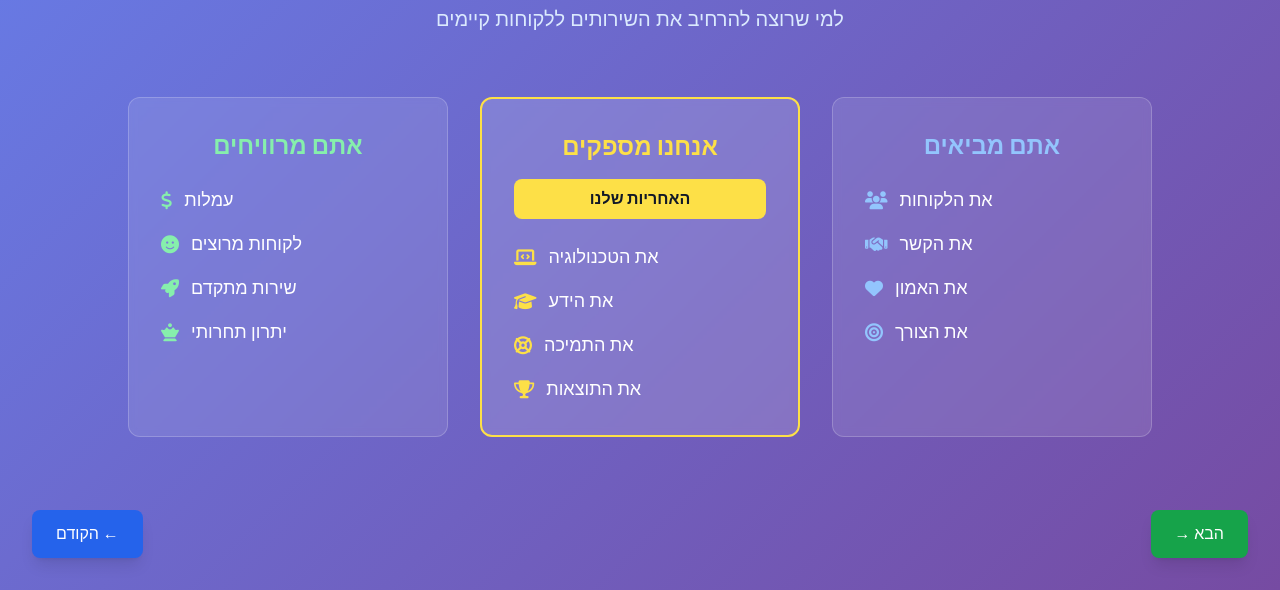
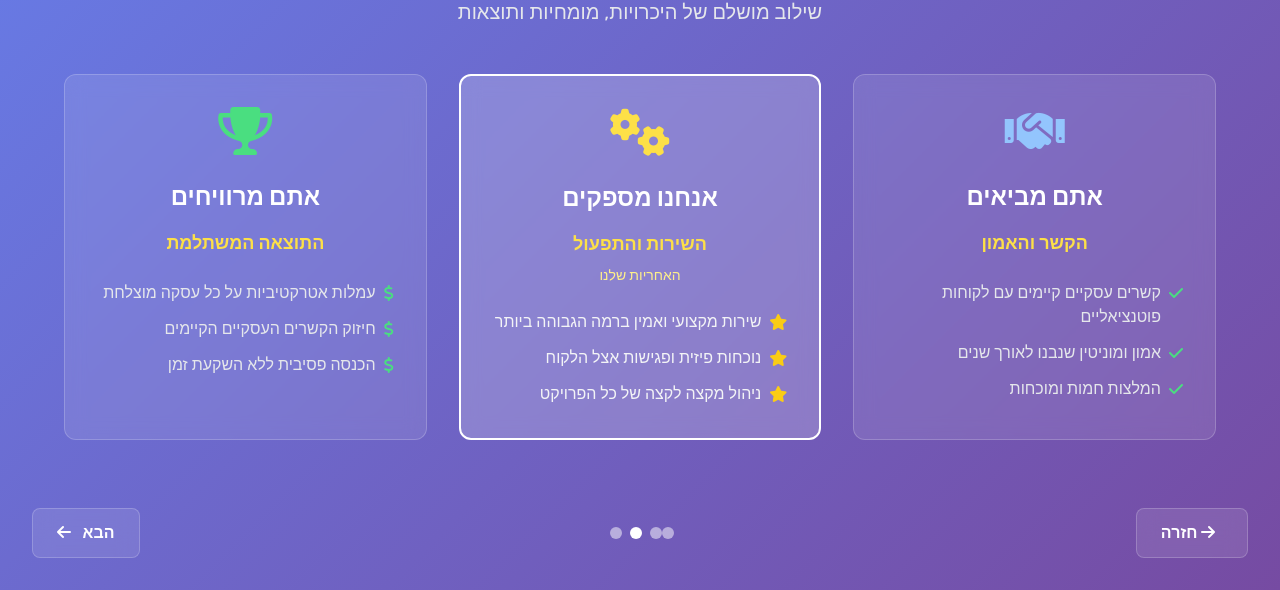
Before and after one commit to nitzanFinAI/FinAI-Partnership, a plain HTML site: page slide3.html in a window 1280 px wide. Shown: the part 210-800 px from the top of the page. Drawn offline with nearby package versions, Linux system fonts and the light colour scheme.

Commit message:
slide3.html

```diff
--- a/slide3.html
+++ b/slide3.html
@@ -3,134 +3,126 @@
 <head>
     <meta charset="UTF-8">
     <meta name="viewport" content="width=device-width, initial-scale=1.0">
-    <title>FinAI - שותפות עסקית</title>
+    <title>FinAI - מודל השותפות</title>
+    <link href="https://fonts.googleapis.com/css2?family=Rubik:wght@300;400;500;600;700;800&display=swap" rel="stylesheet">
+    <link href="https://cdnjs.cloudflare.com/ajax/libs/font-awesome/6.0.0/css/all.min.css" rel="stylesheet">
     <script src="https://cdn.tailwindcss.com"></script>
-    <link href="https://fonts.googleapis.com/css2?family=Rubik:wght@300;400;500;600;700&display=swap" rel="stylesheet">
-    <link rel="stylesheet" href="https://cdnjs.cloudflare.com/ajax/libs/font-awesome/6.4.0/css/all.min.css">
-    <script>
-        tailwind.config = {
-            theme: {
-                extend: {
-                    fontFamily: {
-                        'rubik': ['Rubik', 'sans-serif'],
-                    }
-                }
-            }
-        }
-    </script>
     <style>
         body { font-family: 'Rubik', sans-serif; }
         .gradient-bg { background: linear-gradient(135deg, #667eea 0%, #764ba2 100%); }
-        .slide-enter { animation: slideIn 0.5s ease-out; }
-        @keyframes slideIn {
-            from { opacity: 0; transform: translateY(30px); }
-            to { opacity: 1; transform: translateY(0); }
-        }
+        .glass { background: rgba(255, 255, 255, 0.1); backdrop-filter: blur(10px); border: 1px solid rgba(255, 255, 255, 0.2); }
+        .highlight-col { background: rgba(255, 255, 255, 0.2); }
     </style>
 </head>
-<body class="gradient-bg min-h-screen text-white">
-    <!-- FinAI Logo -->
-    <div class="absolute top-8 right-8 z-10">
-        <div class="bg-white/20 backdrop-blur-sm rounded-lg px-4 py-2">
-            <span class="text-2xl font-bold text-white">FinAI</span>
-        </div>
-    </div>
+<body class="gradient-bg min-h-screen flex flex-col">
+    <!-- Header עם לוגו -->
+    <header class="text-center py-6">
+        <img src="https://via.placeholder.com/150x60/ffffff/000000?text=FinAI" alt="FinAI Logo" class="mx-auto rounded-lg">
+    </header>
 
+    <!-- תוכן ראשי -->
+    <main class="flex-1 flex flex-col items-center justify-center px-8">
+        <h1 class="text-5xl font-bold text-white mb-4 text-center">
+            מודל השותפות שלנו
+        </h1>
+        <p class="text-xl text-gray-200 mb-12 text-center">
+            שילוב מושלם של היכרויות, מומחיות ותוצאות
+        </p>
 
-<div class="container mx-auto px-8 py-16 h-screen flex flex-col justify-center">
-    <div class="text-center slide-enter">
-        <h1 class="text-4xl font-bold mb-4 leading-tight">
-            מודל השותפות
-        </h1>
-        <h2 class="text-xl font-light mb-16 text-blue-100">
-            למי שרוצה להרחיב את השירותים ללקוחות קיימים
-        </h2>
+        <!-- שלושה עמודות -->
+        <div class="grid grid-cols-1 md:grid-cols-3 gap-8 max-w-6xl w-full">
 
-        <div class="grid grid-cols-1 md:grid-cols-3 gap-8 max-w-5xl mx-auto">
-            <!-- Column 1: אתם מביאים -->
-            <div class="bg-white/10 backdrop-blur-sm rounded-xl p-8 border border-white/20 hover:bg-white/20 transition-all duration-300">
-                <h3 class="text-2xl font-bold mb-6 text-blue-300">אתם מביאים</h3>
-                <ul class="space-y-4 text-right">
-                    <li class="flex items-center justify-end text-lg">
-                        <span class="ml-3">את הלקוחות</span>
-                        <i class="fas fa-users text-blue-300"></i>
+            <!-- עמודה ימינה: אתם מביאים -->
+            <div class="glass rounded-xl p-8 text-center">
+                <div class="text-blue-300 text-5xl mb-6">
+                    <i class="fas fa-handshake"></i>
+                </div>
+                <h2 class="text-2xl font-bold text-white mb-4">אתם מביאים</h2>
+                <h3 class="text-lg font-semibold text-yellow-300 mb-6">הקשר והאמון</h3>
+                <ul class="text-right space-y-3">
+                    <li class="text-gray-200 flex items-start">
+                        <i class="fas fa-check text-green-400 ml-2 mt-1"></i>
+                        <span>קשרים עסקיים קיימים עם לקוחות פוטנציאליים</span>
                     </li>
-                    <li class="flex items-center justify-end text-lg">
-                        <span class="ml-3">את הקשר</span>
-                        <i class="fas fa-handshake text-blue-300"></i>
+                    <li class="text-gray-200 flex items-start">
+                        <i class="fas fa-check text-green-400 ml-2 mt-1"></i>
+                        <span>אמון ומוניטין שנבנו לאורך שנים</span>
                     </li>
-                    <li class="flex items-center justify-end text-lg">
-                        <span class="ml-3">את האמון</span>
-                        <i class="fas fa-heart text-blue-300"></i>
-                    </li>
-                    <li class="flex items-center justify-end text-lg">
-                        <span class="ml-3">את הצורך</span>
-                        <i class="fas fa-bullseye text-blue-300"></i>
+                    <li class="text-gray-200 flex items-start">
+                        <i class="fas fa-check text-green-400 ml-2 mt-1"></i>
+                        <span>המלצות חמות ומוכחות</span>
                     </li>
                 </ul>
             </div>
 
-            <!-- Column 2: אנחנו מספקים -->
-            <div class="bg-white/15 backdrop-blur-sm rounded-xl p-8 border-2 border-yellow-300 hover:bg-white/25 transition-all duration-300 relative">
-                <h3 class="text-2xl font-bold mb-4 text-yellow-300">אנחנו מספקים</h3>
-                <div class="bg-yellow-300 text-gray-900 px-4 py-2 rounded-lg font-bold text-center mb-6">
-                    האחריות שלנו
+            <!-- עמודה מרכזית: אנחנו מספקים -->
+            <div class="glass highlight-col rounded-xl p-8 text-center border-2 border-white">
+                <div class="text-yellow-300 text-5xl mb-6">
+                    <i class="fas fa-cogs"></i>
                 </div>
-                <ul class="space-y-4 text-right">
-                    <li class="flex items-center justify-end text-lg">
-                        <span class="ml-3">את הטכנולוגיה</span>
-                        <i class="fas fa-laptop-code text-yellow-300"></i>
+                <h2 class="text-2xl font-bold text-white mb-4">אנחנו מספקים</h2>
+                <h3 class="text-lg font-semibold text-yellow-300 mb-2">השירות והתפעול</h3>
+                <p class="text-yellow-200 text-sm mb-6 font-medium">האחריות שלנו</p>
+                <ul class="text-right space-y-3">
+                    <li class="text-gray-100 flex items-start">
+                        <i class="fas fa-star text-yellow-400 ml-2 mt-1"></i>
+                        <span>שירות מקצועי ואמין ברמה הגבוהה ביותר</span>
                     </li>
-                    <li class="flex items-center justify-end text-lg">
-                        <span class="ml-3">את הידע</span>
-                        <i class="fas fa-graduation-cap text-yellow-300"></i>
+                    <li class="text-gray-100 flex items-start">
+                        <i class="fas fa-star text-yellow-400 ml-2 mt-1"></i>
+                        <span>נוכחות פיזית ופגישות אצל הלקוח</span>
                     </li>
-                    <li class="flex items-center justify-end text-lg">
-                        <span class="ml-3">את התמיכה</span>
-                        <i class="fas fa-life-ring text-yellow-300"></i>
-                    </li>
-                    <li class="flex items-center justify-end text-lg">
-                        <span class="ml-3">את התוצאות</span>
-                        <i class="fas fa-trophy text-yellow-300"></i>
+                    <li class="text-gray-100 flex items-start">
+                        <i class="fas fa-star text-yellow-400 ml-2 mt-1"></i>
+                        <span>ניהול מקצה לקצה של כל הפרויקט</span>
                     </li>
                 </ul>
             </div>
 
-            <!-- Column 3: אתם מרוויחים -->
-            <div class="bg-white/10 backdrop-blur-sm rounded-xl p-8 border border-white/20 hover:bg-white/20 transition-all duration-300">
-                <h3 class="text-2xl font-bold mb-6 text-green-300">אתם מרוויחים</h3>
-                <ul class="space-y-4 text-right">
-                    <li class="flex items-center justify-end text-lg">
-                        <span class="ml-3">עמלות</span>
-                        <i class="fas fa-dollar-sign text-green-300"></i>
+            <!-- עמודה שמאלה: אתם מרוויחים -->
+            <div class="glass rounded-xl p-8 text-center">
+                <div class="text-green-400 text-5xl mb-6">
+                    <i class="fas fa-trophy"></i>
+                </div>
+                <h2 class="text-2xl font-bold text-white mb-4">אתם מרוויחים</h2>
+                <h3 class="text-lg font-semibold text-yellow-300 mb-6">התוצאה המשתלמת</h3>
+                <ul class="text-right space-y-3">
+                    <li class="text-gray-200 flex items-start">
+                        <i class="fas fa-dollar-sign text-green-400 ml-2 mt-1"></i>
+                        <span>עמלות אטרקטיביות על כל עסקה מוצלחת</span>
                     </li>
-                    <li class="flex items-center justify-end text-lg">
-                        <span class="ml-3">לקוחות מרוצים</span>
-                        <i class="fas fa-smile text-green-300"></i>
+                    <li class="text-gray-200 flex items-start">
+                        <i class="fas fa-dollar-sign text-green-400 ml-2 mt-1"></i>
+                        <span>חיזוק הקשרים העסקיים הקיימים</span>
                     </li>
-                    <li class="flex items-center justify-end text-lg">
-                        <span class="ml-3">שירות מתקדם</span>
-                        <i class="fas fa-rocket text-green-300"></i>
-                    </li>
-                    <li class="flex items-center justify-end text-lg">
-                        <span class="ml-3">יתרון תחרותי</span>
-                        <i class="fas fa-chess-queen text-green-300"></i>
+                    <li class="text-gray-200 flex items-start">
+                        <i class="fas fa-dollar-sign text-green-400 ml-2 mt-1"></i>
+                        <span>הכנסה פסיבית ללא השקעת זמן</span>
                     </li>
                 </ul>
             </div>
+
         </div>
-    </div>
-</div>
+    </main>
 
+    <!-- ניווט -->
+    <nav class="flex justify-between items-center p-8">
+        <button onclick="window.location.href='slide2.html'"
+                class="glass rounded-lg px-6 py-3 text-white font-semibold hover:bg-white hover:text-blue-600 transition-colors">
+            <i class="fas fa-arrow-right mr-2"></i> חזרה
+        </button>
 
+        <div class="flex space-x-2">
+            <span class="w-3 h-3 bg-white rounded-full opacity-50"></span>
+            <span class="w-3 h-3 bg-white rounded-full opacity-50"></span>
+            <span class="w-3 h-3 bg-white rounded-full"></span>
+            <span class="w-3 h-3 bg-white rounded-full opacity-50"></span>
+        </div>
 
-        <button onclick="window.location.href='slide2.html'"
-                class="fixed bottom-8 left-8 bg-blue-600 hover:bg-blue-700 text-white px-6 py-3 rounded-lg font-medium transition-colors duration-200 shadow-lg">
-            ← הקודם
+        <button onclick="window.location.href='slide4.html'"
+                class="glass rounded-lg px-6 py-3 text-white font-semibold hover:bg-white hover:text-blue-600 transition-colors">
+            הבא <i class="fas fa-arrow-left mr-2"></i>
         </button>
-        <button onclick="window.location.href='slide4.html'"
-                class="fixed bottom-8 right-8 bg-green-600 hover:bg-green-700 text-white px-6 py-3 rounded-lg font-medium transition-colors duration-200 shadow-lg">
-            הבא →
-        </button>
+    </nav>
 </body>
 </html>
```
